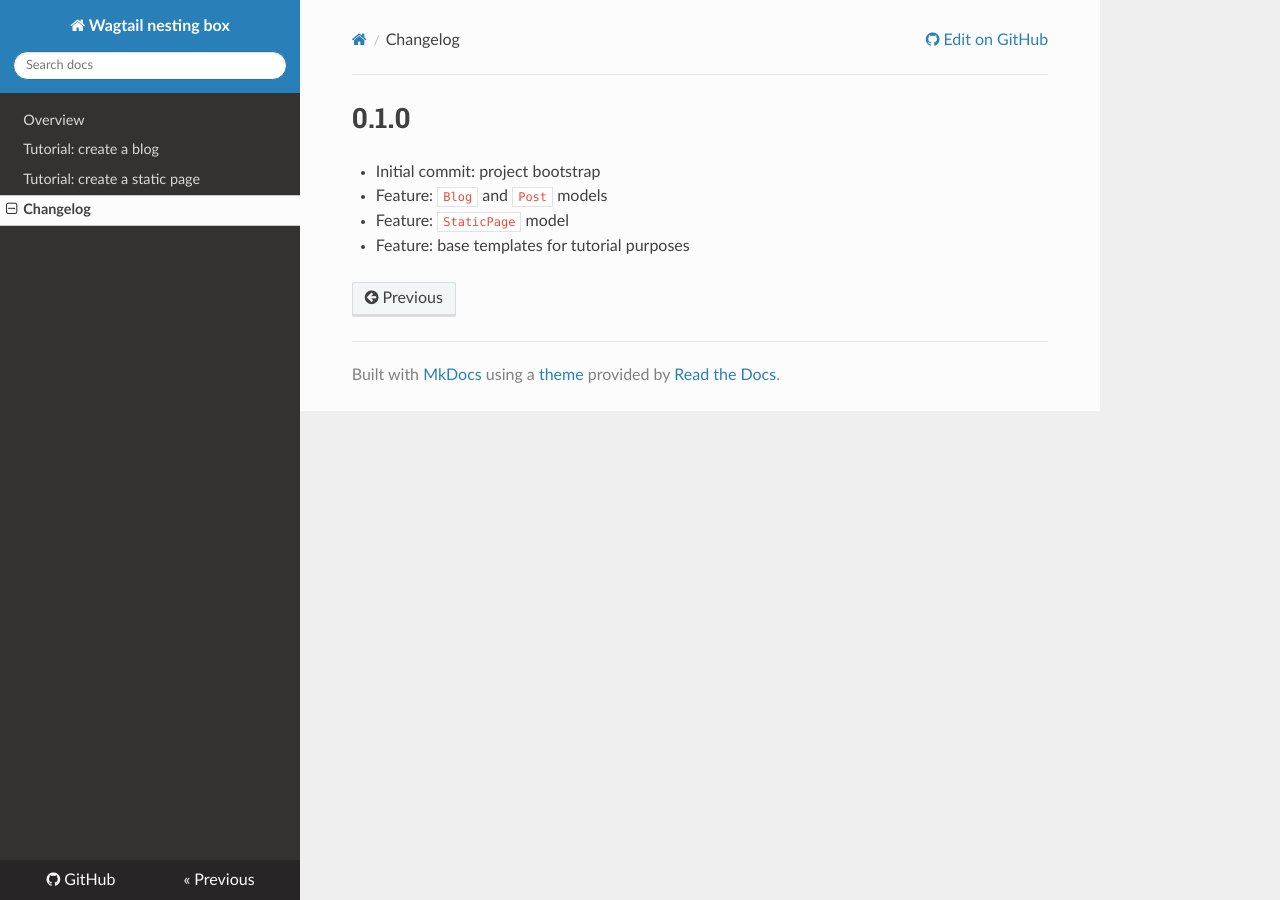
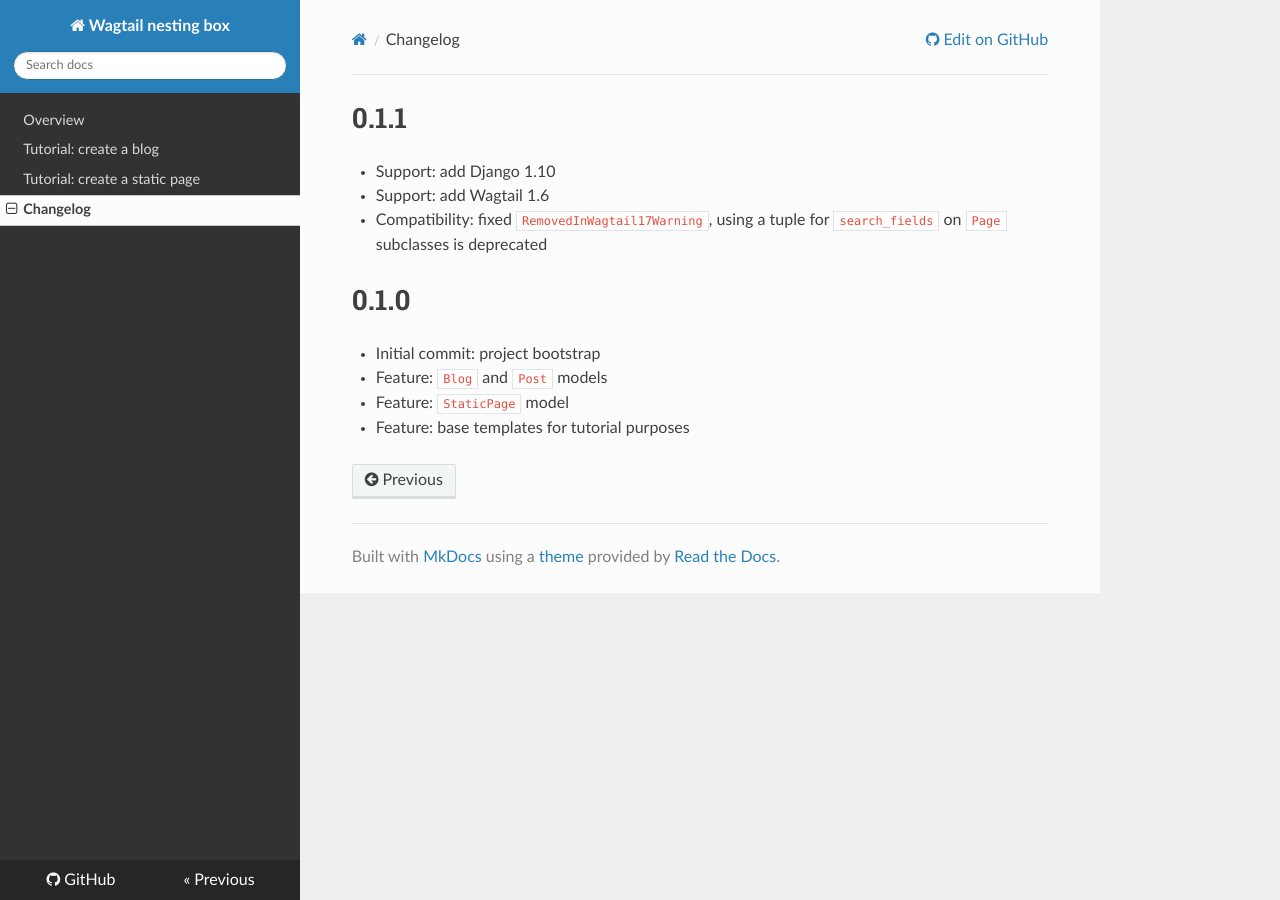
Before and after one commit to palazzem/wagtail-nesting-box, an MkDocs documentation site: the page built from docs/changelog.md, in a window 1280 px wide. Built offline with MkDocs 1.6.1, drawn with Linux system fonts in a browser that asks for light colours; nearby versions of some CDN libraries; old or Windows-style settings are respelled for this version of MkDocs.

Commit message:
update README and changelog

```diff
--- a/docs/changelog.md
+++ b/docs/changelog.md
@@ -1,3 +1,10 @@
+# 0.1.1
+
+* Support: add Django 1.10
+* Support: add Wagtail 1.6
+* Compatibility: fixed ``RemovedInWagtail17Warning``, using a tuple for
+  ``search_fields`` on ``Page`` subclasses is deprecated
+
 # 0.1.0
 
 * Initial commit: project bootstrap
```
Also changed, not shown: README.rst.
